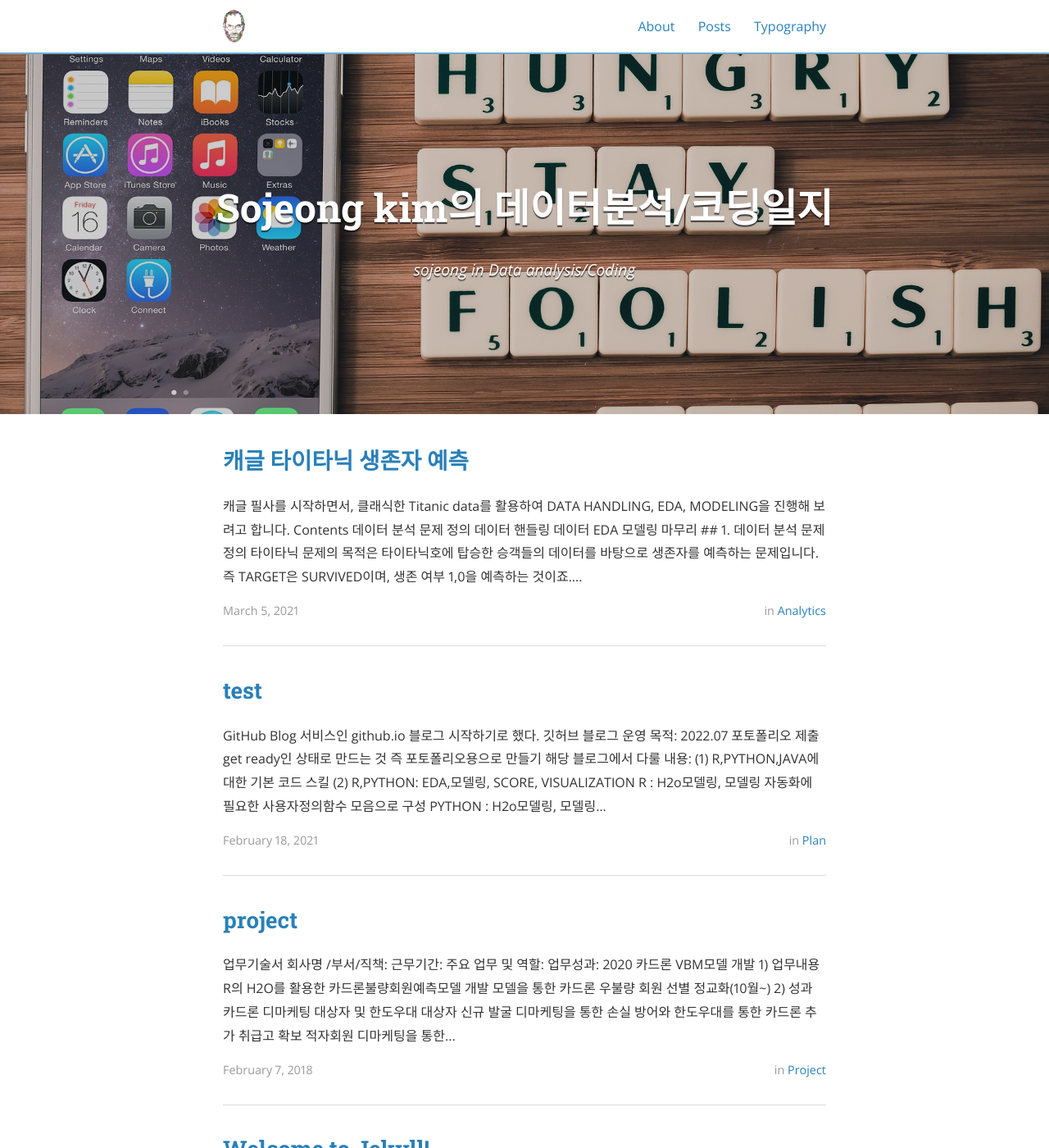
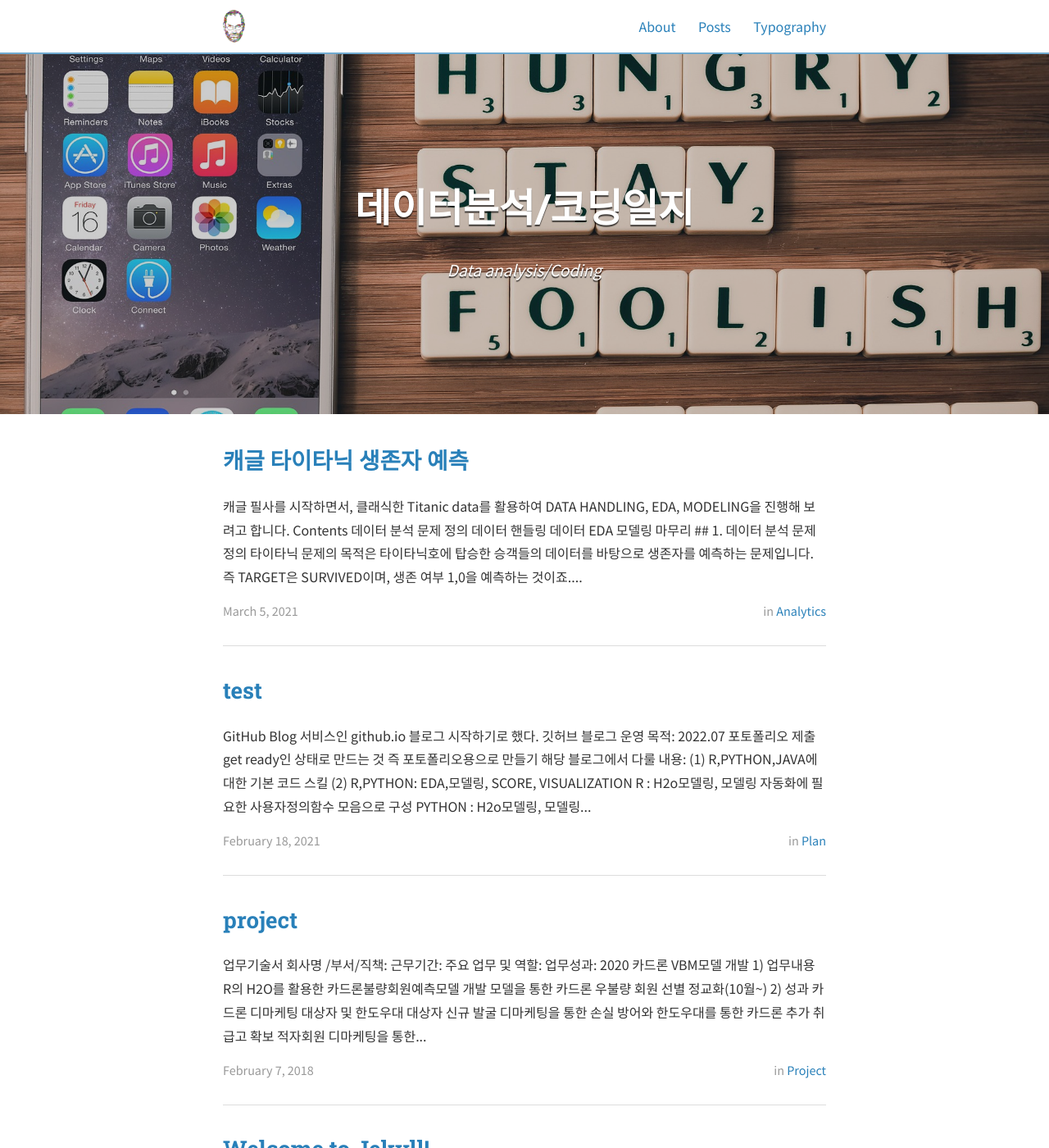
Before and after one commit to sjkim-design/sjkim-design.github.io, a Jekyll site: the page built from index.html, in a window 1280 px wide and 1400 px high. Shown: the whole window at 82% size. Built offline with Jekyll 4.4.1, drawn with Linux system fonts in a browser that asks for light colours; nearby versions of some CDN libraries; the list of posts is cut into pages by our own code; some of the changed text lies outside the part shown.

Commit message:
커스터마이즈2

```diff
--- a/_config.yml
+++ b/_config.yml
@@ -9,8 +9,8 @@ exclude:
   - "/vendor/"
 
 # Site settings
-title: Sojeong kim의 데이터분석/코딩일지
-subtitle: "sojeong in Data analysis/Coding"
+title: 데이터분석/코딩일지
+subtitle: "Data analysis/Coding"
 email: sjkim00729@gmail.com
 name: Sojeong Kim
 description: >
--- a/_sass/base/_variables.scss
+++ b/_sass/base/_variables.scss
@@ -2,7 +2,7 @@
 @import url(//fonts.googleapis.com/css?family=Roboto+Slab:400,700,300|Roboto:400,700,300|Open+Sans:300italic,400italic,600italic,700italic,800italic,400,800,700,600,300);
 
 // Typography
-$base-font-family: "Open Sans", "Helvetica Neue", "Helvetica", "Roboto", "Arial", sans-serif; // $helvetica;
+$base-font-family: "Noto Sans KR", "Open Sans", "Helvetica Neue", "Helvetica", "Roboto", "Arial", sans-serif; // $helvetica;
 $heading-font-family: "Roboto Slab", "Helvetica Neue", "Helvetica", "Arial", sans-serif; // $base-font-family;
 
 // Font Sizes
--- a/css/main.scss
+++ b/css/main.scss
@@ -11,3 +11,5 @@
   "neat/neat",
   "layout"
 ;
+
+@import url('https://fonts.googleapis.com/css2?family=Noto+Sans+KR&display=swap');
```
